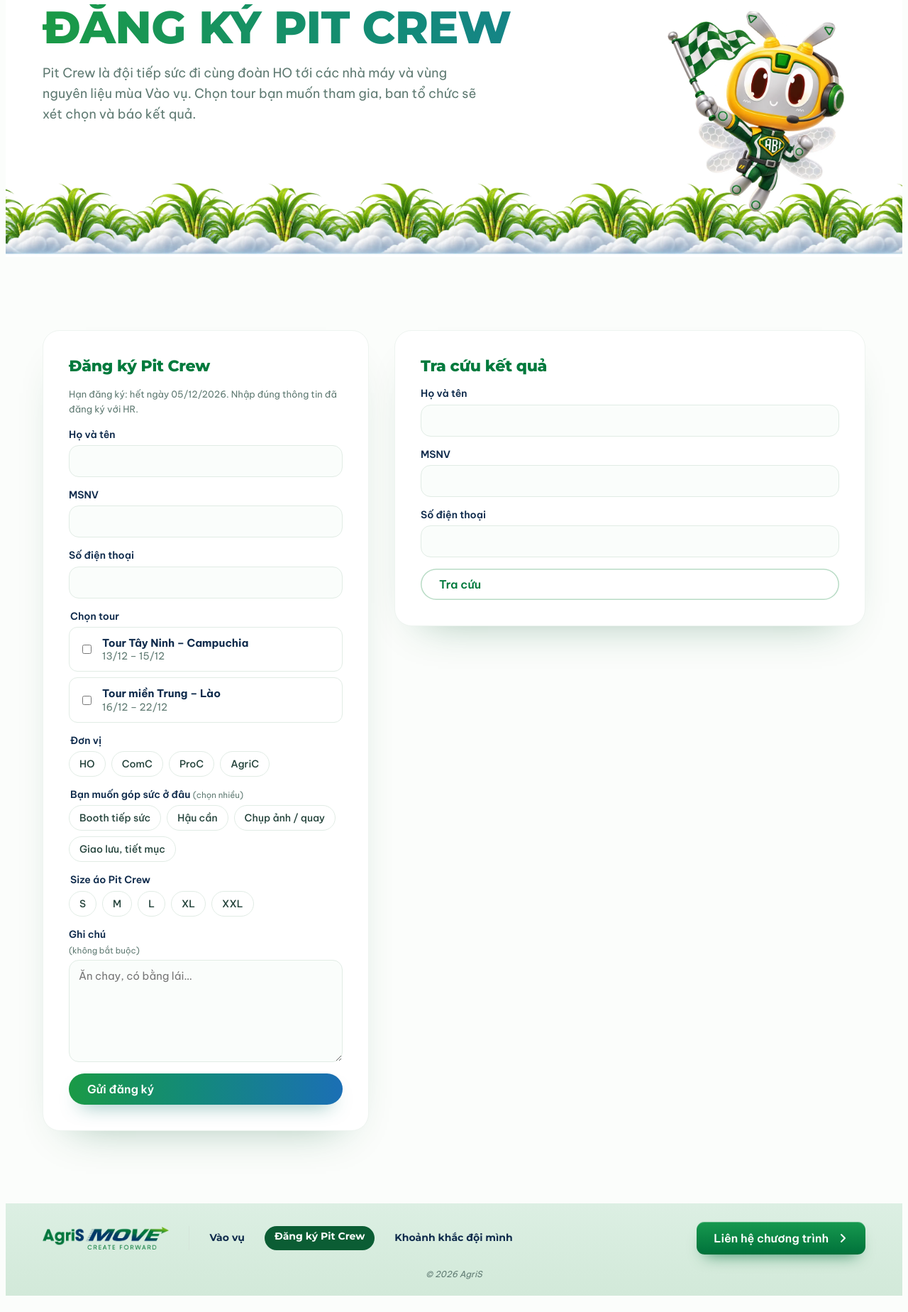
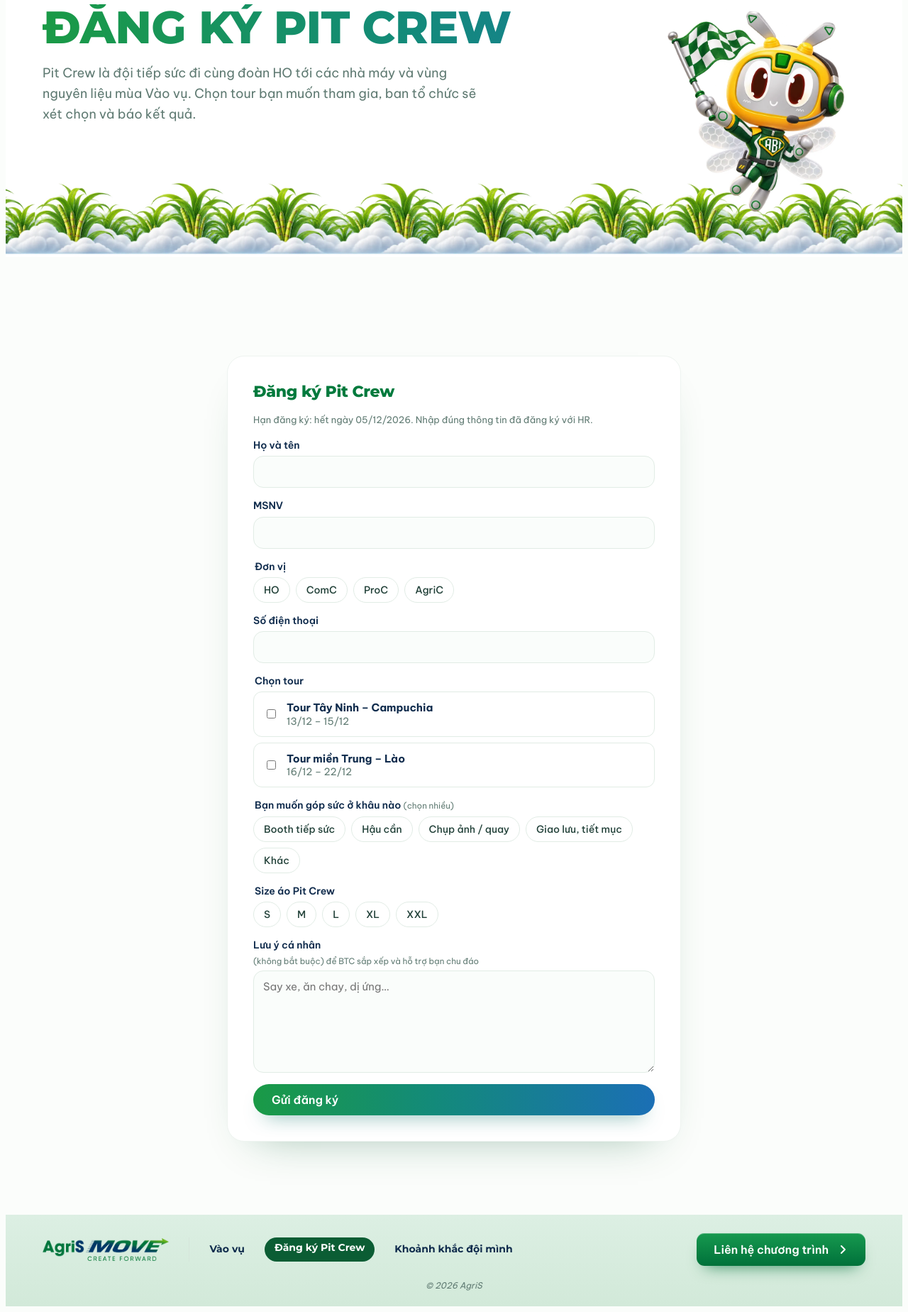
Before and after one commit to duonglk95/agris-move-demo, a PHP site: page /vao-vu/pit-crew/index.html in a window 1280 px wide. Shown: the part 521-2369 px from the top of the page at 71% size. Before the commit the page ends 2346 px from the top, so only its background shows below. Run offline with PHP 8.4, Linux system fonts and the light colour scheme.

Commit message:
Pit Crew form: drop lookup, center after MSNV, 'Khác' role with text, personal notes wording
Co-Authored-By: Claude Opus 5.5 <noreply@anthropic.com>
Claude-Session: https://claude.ai/code/session_01QKA4vRNJqgtPifKKZLGBy5

```diff
--- a/preview/vao-vu/pit-crew/index.html
+++ b/preview/vao-vu/pit-crew/index.html
@@ -66,20 +66,21 @@ window._wpemojiSettings = {"baseUrl":"https:\/\/s.w.org\/images\/core\/emoji\/16
 </section>
   <section class="band">
     <div class="in st-grid wide pit">
-      <form class="tk-form st-form" data-pit>
+            <form class="tk-form st-form" data-pit>
         <h2>Đăng ký Pit Crew</h2>
         <p class="tk-note">Hạn đăng ký: hết ngày 05/12/2026. Nhập đúng thông tin đã đăng ký với HR.</p>
         <label>Họ và tên<input name="name" required autocomplete="name"></label>
         <label>MSNV<input name="msnv" required autocomplete="off"></label>
+        <fieldset><legend>Đơn vị</legend><div class="chips"><label><input type="radio" name="center" value="HO"><span>HO</span></label><label><input type="radio" name="center" value="ComC"><span>ComC</span></label><label><input type="radio" name="center" value="ProC"><span>ProC</span></label><label><input type="radio" name="center" value="AgriC"><span>AgriC</span></label></div></fieldset>
         <label>Số điện thoại<input name="phone" required inputmode="tel" autocomplete="off"></label>
         <fieldset><legend>Chọn tour</legend>
                     <label class="pit-tour"><input type="checkbox" name="tours[]" value="t1"><span><b>Tour Tây Ninh – Campuchia</b>13/12 – 15/12</span></label>
                     <label class="pit-tour"><input type="checkbox" name="tours[]" value="t2"><span><b>Tour miền Trung – Lào</b>16/12 – 22/12</span></label>
                   </fieldset>
-        <fieldset><legend>Đơn vị</legend><div class="chips"><label><input type="radio" name="center" value="HO"><span>HO</span></label><label><input type="radio" name="center" value="ComC"><span>ComC</span></label><label><input type="radio" name="center" value="ProC"><span>ProC</span></label><label><input type="radio" name="center" value="AgriC"><span>AgriC</span></label></div></fieldset>
-        <fieldset><legend>Bạn muốn góp sức ở đâu <small>(chọn nhiều)</small></legend><div class="chips"><label><input type="checkbox" name="roles[]" value="Booth tiếp sức"><span>Booth tiếp sức</span></label><label><input type="checkbox" name="roles[]" value="Hậu cần"><span>Hậu cần</span></label><label><input type="checkbox" name="roles[]" value="Chụp ảnh / quay"><span>Chụp ảnh / quay</span></label><label><input type="checkbox" name="roles[]" value="Giao lưu, tiết mục"><span>Giao lưu, tiết mục</span></label></div></fieldset>
+        <fieldset><legend>Bạn muốn góp sức ở khâu nào <small>(chọn nhiều)</small></legend><div class="chips"><label><input type="checkbox" name="roles[]" value="Booth tiếp sức"><span>Booth tiếp sức</span></label><label><input type="checkbox" name="roles[]" value="Hậu cần"><span>Hậu cần</span></label><label><input type="checkbox" name="roles[]" value="Chụp ảnh / quay"><span>Chụp ảnh / quay</span></label><label><input type="checkbox" name="roles[]" value="Giao lưu, tiết mục"><span>Giao lưu, tiết mục</span></label><label><input type="checkbox" name="role_other_on" value="1" data-other><span>Khác</span></label></div>
+          <input name="role_other" maxlength="80" placeholder="Bạn muốn góp sức ở khâu nào khác?" hidden></fieldset>
         <fieldset><legend>Size áo Pit Crew</legend><div class="chips"><label><input type="radio" name="size" value="S"><span>S</span></label><label><input type="radio" name="size" value="M"><span>M</span></label><label><input type="radio" name="size" value="L"><span>L</span></label><label><input type="radio" name="size" value="XL"><span>XL</span></label><label><input type="radio" name="size" value="XXL"><span>XXL</span></label></div></fieldset>
-        <label>Ghi chú <small>(không bắt buộc)</small><textarea name="note" maxlength="300" placeholder="Ăn chay, có bằng lái…"></textarea></label>
+        <label>Lưu ý cá nhân <small>(không bắt buộc) để BTC sắp xếp và hỗ trợ bạn chu đáo</small><textarea name="note" maxlength="300" placeholder="Say xe, ăn chay, dị ứng…"></textarea></label>
         <p class="tk-msg" role="status" hidden></p>
         <button class="btn" type="submit">Gửi đăng ký</button>
       </form>
@@ -88,19 +89,11 @@ window._wpemojiSettings = {"baseUrl":"https:\/\/s.w.org\/images\/core\/emoji\/16
           <p class="pit-ok">Đăng ký thành công</p>
           <h2 class="pit-num"></h2>
           <ul class="pit-st"></ul>
-          <p class="tk-note">Ban tổ chức sẽ xét chọn và báo kết quả. Bạn tra cứu lại bằng MSNV và số điện thoại ở khung bên dưới.</p>
+          <p class="tk-note">Ban tổ chức sẽ xét chọn và báo kết quả tới bạn.</p>
           <canvas id="pitCard" width="1080" height="1350"></canvas>
           <div class="pit-act"><button type="button" class="btn" id="pitDown">Tải thẻ Pit Crew</button><button type="button" class="btn ghost" id="pitCopy">Sao chép để share Engage</button></div>
           <p class="cf-msg" id="pitCopied" hidden>Đã sao chép</p>
         </div>
-        <form class="tk-form pit-check" data-pitcheck>
-          <h2>Tra cứu kết quả</h2>
-                    <label>Họ và tên<input name="name" required></label>
-          <label>MSNV<input name="msnv" required autocomplete="off"></label>
-          <label>Số điện thoại<input name="phone" required inputmode="tel" autocomplete="off"></label>
-          <p class="tk-msg" role="status" hidden></p>
-          <button class="btn ghost" type="submit">Tra cứu</button>
-        </form>
       </div>
     </div>
   </section>
--- a/preview/wp-content/themes/agris-move/assets/css/site.css?ver=1.0.0.css
+++ b/preview/wp-content/themes/agris-move/assets/css/site.css?ver=1.0.0.css
@@ -524,3 +524,5 @@ a.ev-card:hover h4 { color: var(--green); }
 .tk .divider-img.campus { background: linear-gradient(180deg, #fbfdf7 0 85%, transparent 85%); padding-top: 24px; }
 .tk .divider-img.campus img { max-width: 1400px; }
 .tk .divider-img.campus { background: #fbfdf7; padding-bottom: clamp(60px, 7vw, 110px); margin-top: calc(-1 * clamp(28px, 4vw, 56px)); }
+.tk .st-grid.pit { grid-template-columns: minmax(0, 640px); justify-content: center; }
+.tk .pit fieldset > input[name=role_other] { font: 400 15px/1.4 var(--body); padding: 11px 13px; border: 1.5px solid #e1ece5; border-radius: 14px; background: #fafdfb; margin-top: 4px; }
--- a/wordpress/agris-move/assets/css/site.css
+++ b/wordpress/agris-move/assets/css/site.css
@@ -524,3 +524,5 @@ a.ev-card:hover h4 { color: var(--green); }
 .tk .divider-img.campus { background: linear-gradient(180deg, #fbfdf7 0 85%, transparent 85%); padding-top: 24px; }
 .tk .divider-img.campus img { max-width: 1400px; }
 .tk .divider-img.campus { background: #fbfdf7; padding-bottom: clamp(60px, 7vw, 110px); margin-top: calc(-1 * clamp(28px, 4vw, 56px)); }
+.tk .st-grid.pit { grid-template-columns: minmax(0, 640px); justify-content: center; }
+.tk .pit fieldset > input[name=role_other] { font: 400 15px/1.4 var(--body); padding: 11px 13px; border: 1.5px solid #e1ece5; border-radius: 14px; background: #fafdfb; margin-top: 4px; }
--- a/wordpress/agris-move/inc/pitcrew.php
+++ b/wordpress/agris-move/inc/pitcrew.php
@@ -80,6 +80,8 @@ function agm_pit_submit() {
 	$center = sanitize_text_field( wp_unslash( $_POST['center'] ?? '' ) );
 	$size   = sanitize_text_field( wp_unslash( $_POST['size'] ?? '' ) );
 	$roles  = array_values( array_intersect( array_map( 'sanitize_text_field', wp_unslash( (array) ( $_POST['roles'] ?? array() ) ) ), AGM_ROLES ) );
+	$other = sanitize_text_field( wp_unslash( $_POST['role_other'] ?? '' ) );
+	if ( ! empty( $_POST['role_other_on'] ) && '' !== $other ) { $roles[] = 'Khác: ' . mb_substr( $other, 0, 80 ); }
 	if ( ! $tours || ! in_array( $center, AGM_CENTERS, true ) || ! in_array( $size, AGM_SIZES, true ) ) {
 		wp_send_json_error( array( 'message' => 'Bạn chọn tour, đơn vị và size áo nhé.' ), 400 );
 	}
@@ -138,7 +140,7 @@ function agm_pit_box( $post ) {
 	$st = (array) get_post_meta( $post->ID, '_pit_status', true );
 	echo '<p><strong>#' . (int) agm_pit_number( $post ) . '</strong> · MSNV ' . esc_html( get_post_meta( $post->ID, '_pit_msnv', true ) ) . ' · ' . esc_html( get_post_meta( $post->ID, '_pit_unit', true ) ) . ' · ' . esc_html( get_post_meta( $post->ID, '_pit_center', true ) ) . '</p>';
 	echo '<p>Size áo: <strong>' . esc_html( get_post_meta( $post->ID, '_pit_size', true ) ) . '</strong> · Vai trò: ' . esc_html( implode( ', ', (array) get_post_meta( $post->ID, '_pit_roles', true ) ) ) . '</p>';
-	echo '<p>Ghi chú: ' . esc_html( get_post_meta( $post->ID, '_pit_note', true ) ) . '</p><table class="form-table">';
+	echo '<p>Lưu ý cá nhân: ' . esc_html( get_post_meta( $post->ID, '_pit_note', true ) ) . '</p><table class="form-table">';
 	foreach ( agm_pit_tours() as $k => $t ) {
 		if ( ! in_array( $k, (array) get_post_meta( $post->ID, '_pit_tours', true ), true ) ) { continue; }
 		echo '<tr><th>' . esc_html( $t[0] ) . '</th><td><select name="pit_status[' . esc_attr( $k ) . ']">';
@@ -165,7 +167,7 @@ add_action( 'admin_post_agm_pit_csv', function () {
 	$tours = agm_pit_tours();
 	header( 'Content-Type: text/csv; charset=utf-8' ); header( 'Content-Disposition: attachment; filename="pit-crew-' . wp_date( 'Ymd' ) . '.csv"' );
 	$out = fopen( 'php://output', 'w' ); fwrite( $out, "\xEF\xBB\xBF" );
-	$head = array( '#', 'Họ tên', 'MSNV', 'Đơn vị (HR)', 'Center', 'Size áo', 'Vai trò', 'Ghi chú', 'Ngày đăng ký' );
+	$head = array( '#', 'Họ tên', 'MSNV', 'Đơn vị (HR)', 'Center', 'Size áo', 'Vai trò', 'Lưu ý cá nhân', 'Ngày đăng ký' );
 	foreach ( $tours as $t ) { $head[] = $t[0]; }
 	fputcsv( $out, $head );
 	foreach ( array_reverse( get_posts( array( 'post_type' => 'pit_crew', 'post_status' => 'private', 'numberposts' => -1 ) ) ) as $i => $p ) {
```
Also changed, not shown: wordpress/agris-move/assets/js/pitcrew.js (+7 -0 lines), wordpress/agris-move/page-pitcrew.php (+6 -13 lines), 1 other file.
